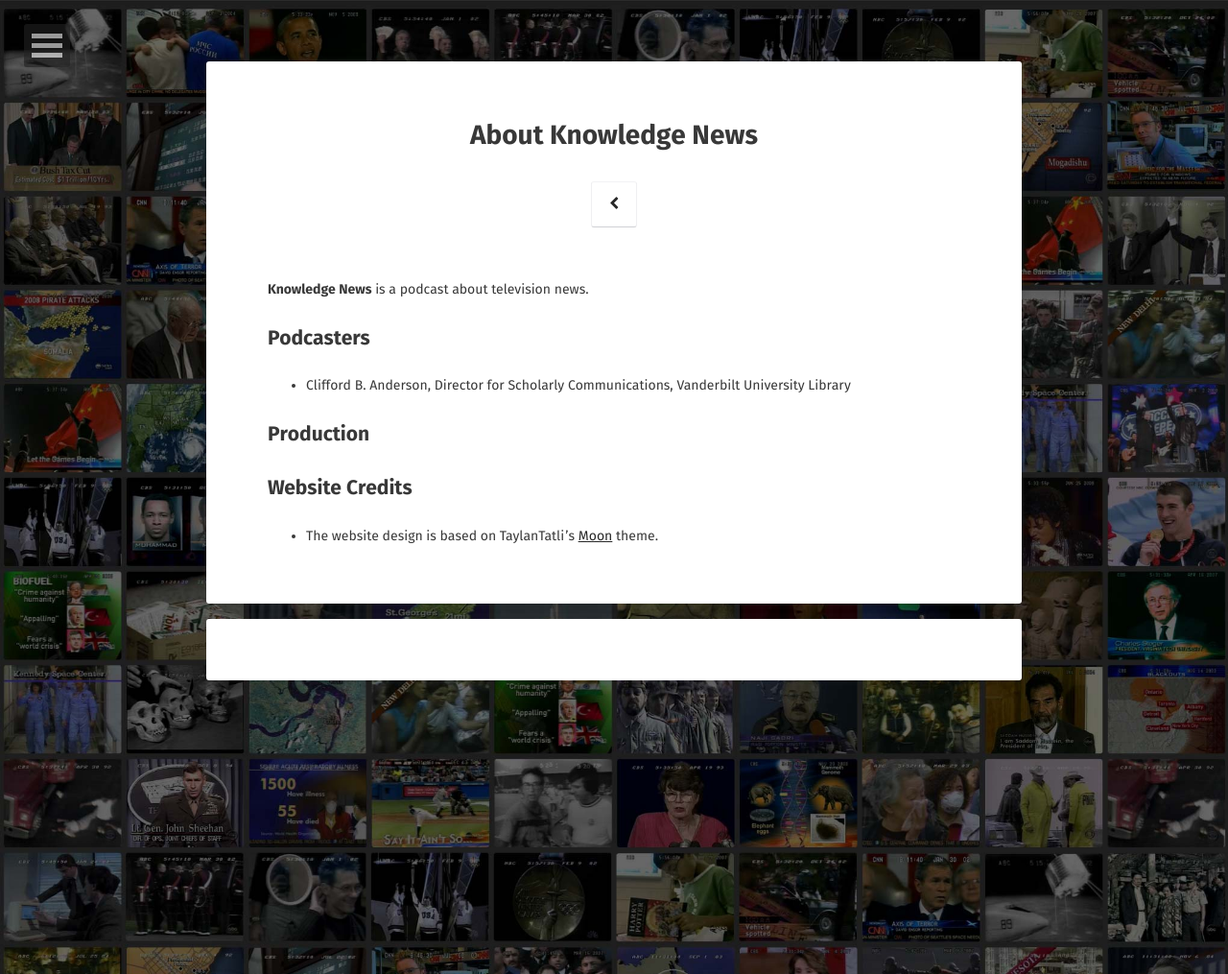
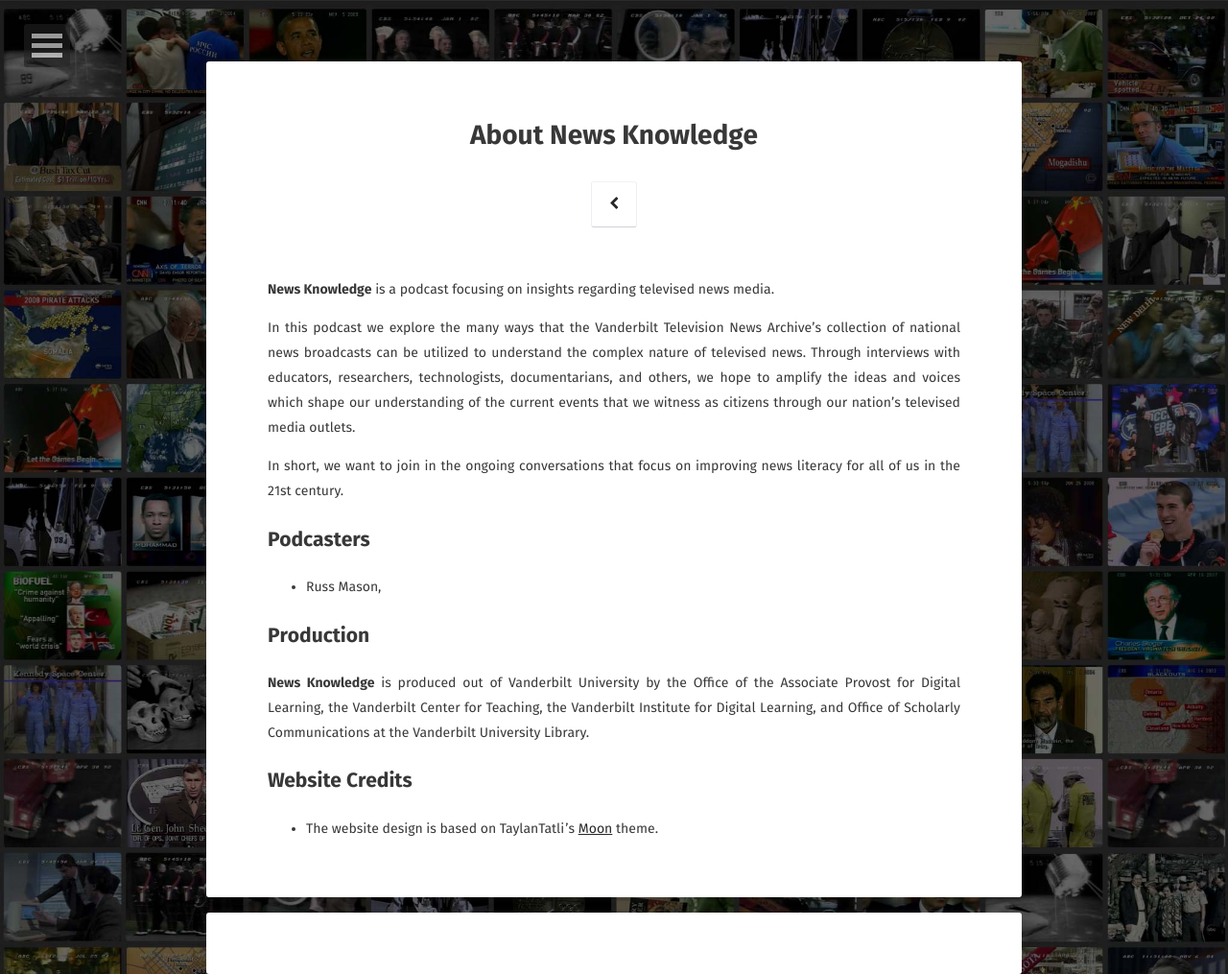
Before and after one commit to HeardLibrary/news-knowledge, a Jekyll site: the page built from about/index.md, in a window 1280 px wide. Shown: the whole page at 96% size. Built offline with Jekyll 4.4.1, drawn with Linux system fonts in a browser that asks for light colours; some web fonts are replaced; comment, search, counter and statistics services are not loaded.

Commit message:
added text to about page

```diff
--- a/about/index.md
+++ b/about/index.md
@@ -1,19 +1,24 @@
 ---
 layout: page
-title: About Knowledge News
+title: About News Knowledge
 tags: [about, podcast, tvnews]
 date: 2017-06-07
 comments: true
 ---
 
-<b>Knowledge News</b> is a podcast about television news.
+<b>News Knowledge</b> is a podcast focusing on insights regarding televised news media.
+
+In this podcast we explore the many ways that the Vanderbilt Television News Archive's collection of national news broadcasts can be utilized to understand the complex nature of televised news. Through interviews with educators, researchers, technologists, documentarians, and others, we hope to amplify the ideas and voices which shape our understanding of the current events that we witness as citizens through our nation's televised media outlets.
+
+In short, we want to join in the ongoing conversations that focus on improving news literacy for all of us in the 21st century.
 
 ## Podcasters
 
-* Clifford B. Anderson, Director for Scholarly Communications, Vanderbilt University Library
+* Russ Mason,
 
 ## Production
 
+<b>News Knowledge</b> is produced out of Vanderbilt University by the Office of the Associate Provost for Digital Learning, the Vanderbilt Center for Teaching, the Vanderbilt Institute for Digital Learning, and Office of Scholarly Communications at the Vanderbilt University Library.
 
 ## Website Credits
 
```
